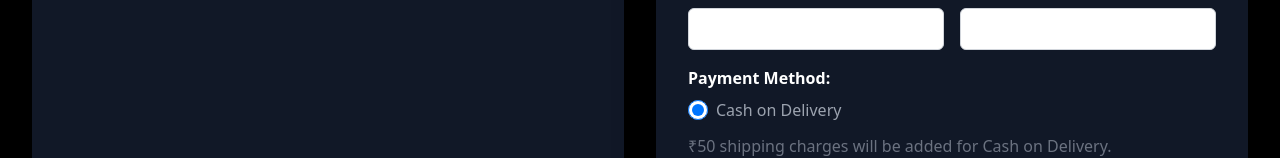
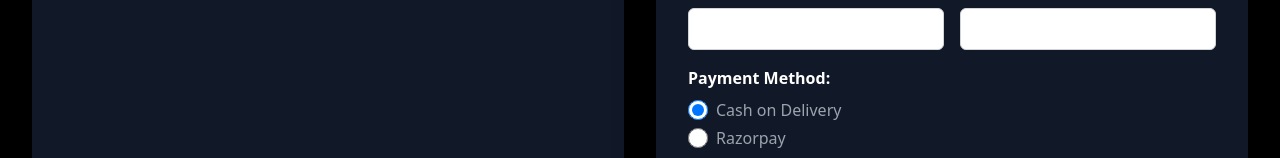
Before and after one commit to aditya123473892/AtomCreations_frontend, a React (Vite) app: page /checkout/1 in a window 1280 px wide. Shown: the part 648-806 px from the top of the page. Built offline with nearby package versions, Linux system fonts and the light colour scheme; no server answers.

Commit message:
razorpay

```diff
--- a/src/components/CheckoutPage.jsx
+++ b/src/components/CheckoutPage.jsx
@@ -94,6 +94,13 @@ const CheckoutPage = () => {
   if (!item) {
     return <div>Item not found.</div>;
   }
+  const handleRazorpayPayment = () => {
+    // Implement Razorpay payment logic here
+    // You can use the Razorpay API or SDK to create an order and proceed with the payment
+    // Once the payment is successful, you can update the order status and display a success message
+    console.log("Initiating Razorpay payment...");
+    // ...
+  };
 
   const discountedPrice = item.price - (item.price * discountPercentage) / 100;
   const shippingCharges = formData.paymentMethod === "cashOnDelivery" ? 50 : 0;
@@ -353,12 +360,47 @@ const CheckoutPage = () => {
                             </span>
                           </label>
                         </div>
-                        {formData.paymentMethod === "cashOnDelivery" && (
-                          <p className="text-gray-500 mt-2">
-                            ₹50 shipping charges will be added for Cash on
-                            Delivery.
-                          </p>
+                        <div>
+                          <label className="inline-flex items-center">
+                            <input
+                              type="radio"
+                              name="paymentMethod"
+                              value="razorpay"
+                              checked={formData.paymentMethod === "razorpay"}
+                              onChange={handleChange}
+                              className="form-radio h-5 w-5 text-blue-600"
+                            />
+                            <span className="ml-2 text-gray-400">Razorpay</span>
+                          </label>
+                        </div>
+                        {formData.paymentMethod === "razorpay" && (
+                          <button
+                            type="button"
+                            onClick={handleRazorpayPayment}
+                            className="px-6 py-2 mt-4 text-white text-lg font-semibold bg-green-500 rounded-full hover:bg-green-600 transition duration-75"
+                          >
+                            Pay with Razorpay
+                          </button>
                         )}
+                        {formData.paymentMethod === "razorpay" && (
+  <div className="mt-4">
+    <p className="text-gray-400">
+      Proceed with Razorpay payment to securely complete your order.
+    </p>
+    <button
+      type="button"
+      onClick={handleRazorpayPayment}
+      className="px-6 py-2 mt-4 text-white text-lg font-semibold bg-green-500 rounded-full hover:bg-green-600 transition duration-75 flex items-center"
+    >
+      <img
+        src="https://razorpay.com/assets/razorpay-logo.svg"
+        alt="Razorpay"
+        className="h-6 mr-2"
+      />
+      Pay with Razorpay
+    </button>
+  </div>
+)}
                       </div>
                       <div className="mb-4">
                         <label
```
